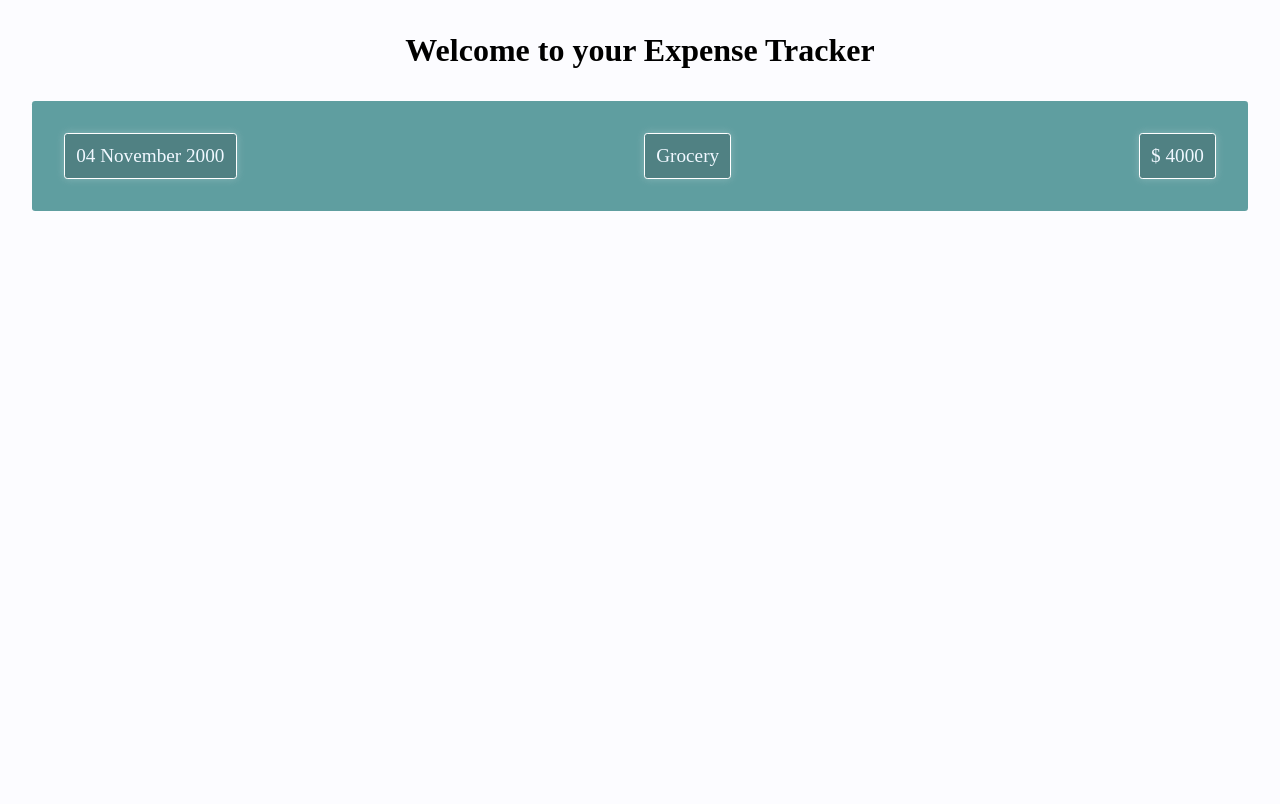
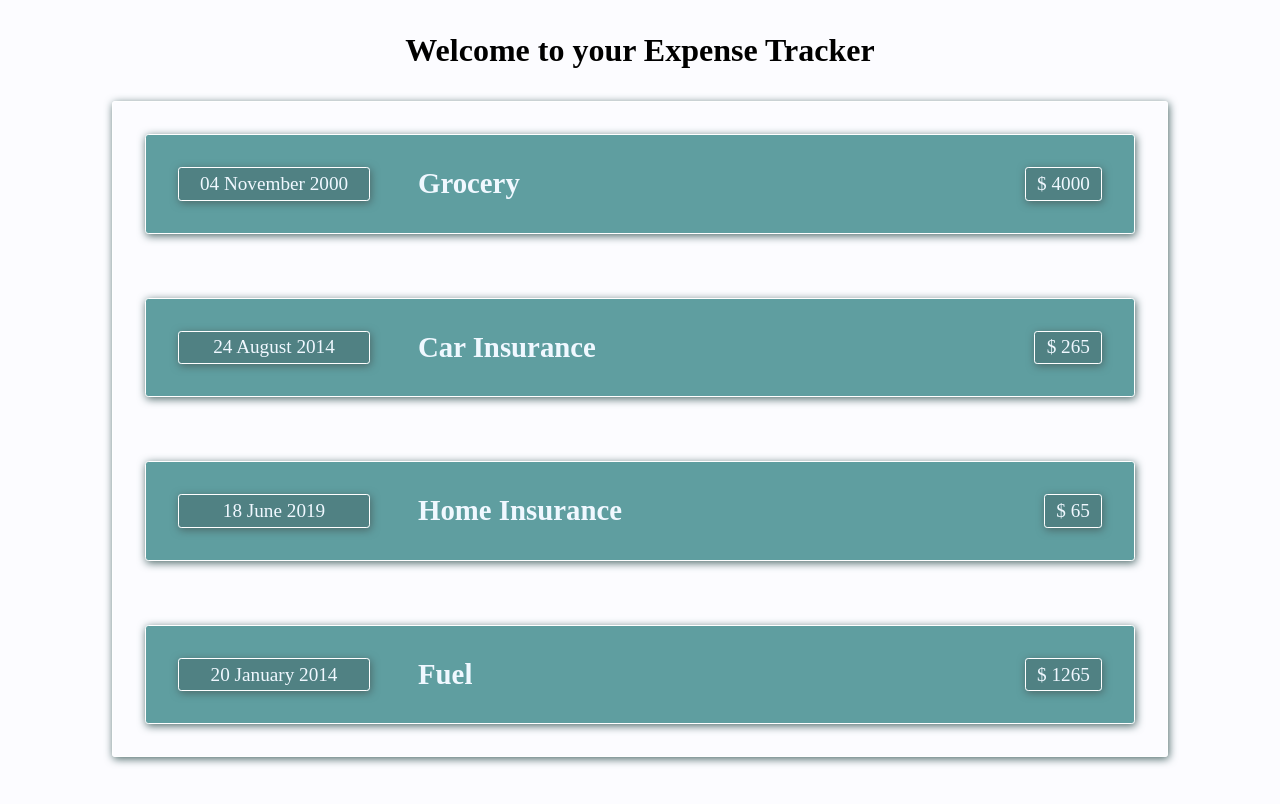
Before and after one commit to manjiriphatak/expense-tracker, a React (Create React App) app: page / in a window 1280 px wide. Shown: the top 804 px of the page. Built offline with nearby package versions, Linux system fonts and the light colour scheme.

Commit message:
updated css

```diff
--- a/src/App.css
+++ b/src/App.css
@@ -12,7 +12,7 @@ body {
 .App {
   margin: 2rem auto;
   /* min-height: 80vh; */
-  max-width: 80rem;
+  max-width: 70rem;
   display: flex;
   flex-direction: column;
   text-align: center;
--- a/src/App.js
+++ b/src/App.js
@@ -1,5 +1,6 @@
 import "./App.css";
 import ExpenseSection from "./ExpenseSection";
+import Card from "./Card";
 
 function App() {
   const expenses = [
@@ -33,9 +34,12 @@ function App() {
       <header className="header">
         <h1>Welcome to your Expense Tracker</h1>
       </header>
-      <main className="expense-section">
+      <Card className="expense-section">
         <ExpenseSection data={expenses[3]} />
-      </main>
+        <ExpenseSection data={expenses[0]} />
+        <ExpenseSection data={expenses[1]} />
+        <ExpenseSection data={expenses[2]} />
+      </Card>
     </div>
   );
 }
--- /dev/null
+++ b/src/Card.css
@@ -0,0 +1,5 @@
+.card {
+  border-radius: 0.2rem;
+  border: 1.5px solid white;
+  box-shadow: var(--box-shadow);
+}
--- /dev/null
+++ b/src/Card.js
@@ -0,0 +1,8 @@
+import React from "react";
+import "./Card.css";
+
+const Card = (props) => {
+  const classes = "card " + props.className;
+  return <div className={classes}>{props.children}</div>;
+};
+export default Card;
--- a/src/ExpenseDate.js
+++ b/src/ExpenseDate.js
@@ -1,17 +1,17 @@
 import "./ExpenseSection.css";
+import Card from "./Card";
+
 const date = function ExpenseDate(props) {
   const month = props.data.date.toLocaleString("en-US", { month: "long" });
   const date = props.data.date.toLocaleString("en-US", { day: "2-digit" });
 
   const year = props.data.date.getFullYear();
   return (
-    <div className="date">
-      <div>
-        {date}
-        <span> {month}</span>
-        <span> {year}</span>
-      </div>
-    </div>
+    <Card className="date">
+      {date}
+      <span> {month}</span>
+      <span> {year}</span>
+    </Card>
   );
 };
 export default date;
--- a/src/ExpenseSection.css
+++ b/src/ExpenseSection.css
@@ -1,5 +1,5 @@
 :root {
-  --box-shadow: 0px 0px 8px rgba(239, 240, 240, 0.274);
+  --box-shadow: 1px 2px 8px rgb(75, 104, 104);
 }
 
 .expense-item-section {
@@ -7,16 +7,23 @@
   justify-content: space-between;
   align-items: center;
   background-color: cadetblue;
-  border-radius: 0.2rem;
   padding: 2rem;
+  margin: 2rem;
   color: aliceblue;
+  gap: 3rem;
 }
-.amount,
-.date,
-.item {
+.expense-item-description {
+  display: flex;
+  justify-content: space-between;
+  gap: 1rem;
+  flex: 1;
+}
+.amount {
+  padding: 0.3rem 0.7rem;
   background-color: rgba(32, 32, 32, 0.226);
-  padding: 0.7rem;
-  border: 1.5px solid white;
-  border-radius: 0.2rem;
-  box-shadow: var(--box-shadow);
 }
+.date {
+  background-color: rgba(32, 32, 32, 0.226);
+  width: 12rem;
+  padding: 0.3rem 0;
+}
--- a/src/ExpenseSection.js
+++ b/src/ExpenseSection.js
@@ -1,13 +1,16 @@
 import "./ExpenseSection.css";
 import ExpenseDate from "./ExpenseDate";
+import Card from "./Card";
 
 const expense = function ExpenseSection(props) {
   return (
-    <div className="expense-item-section">
+    <Card className="expense-item-section">
       <ExpenseDate data={props.data} />
-      <div className="item">{props.data.item}</div>
-      <div className="amount">$ {props.data.amount}</div>
-    </div>
+      <div className="expense-item-description">
+        <h2 className="item">{props.data.item}</h2>
+        <Card className="amount">$ {props.data.amount}</Card>
+      </div>
+    </Card>
   );
 };
 
```
